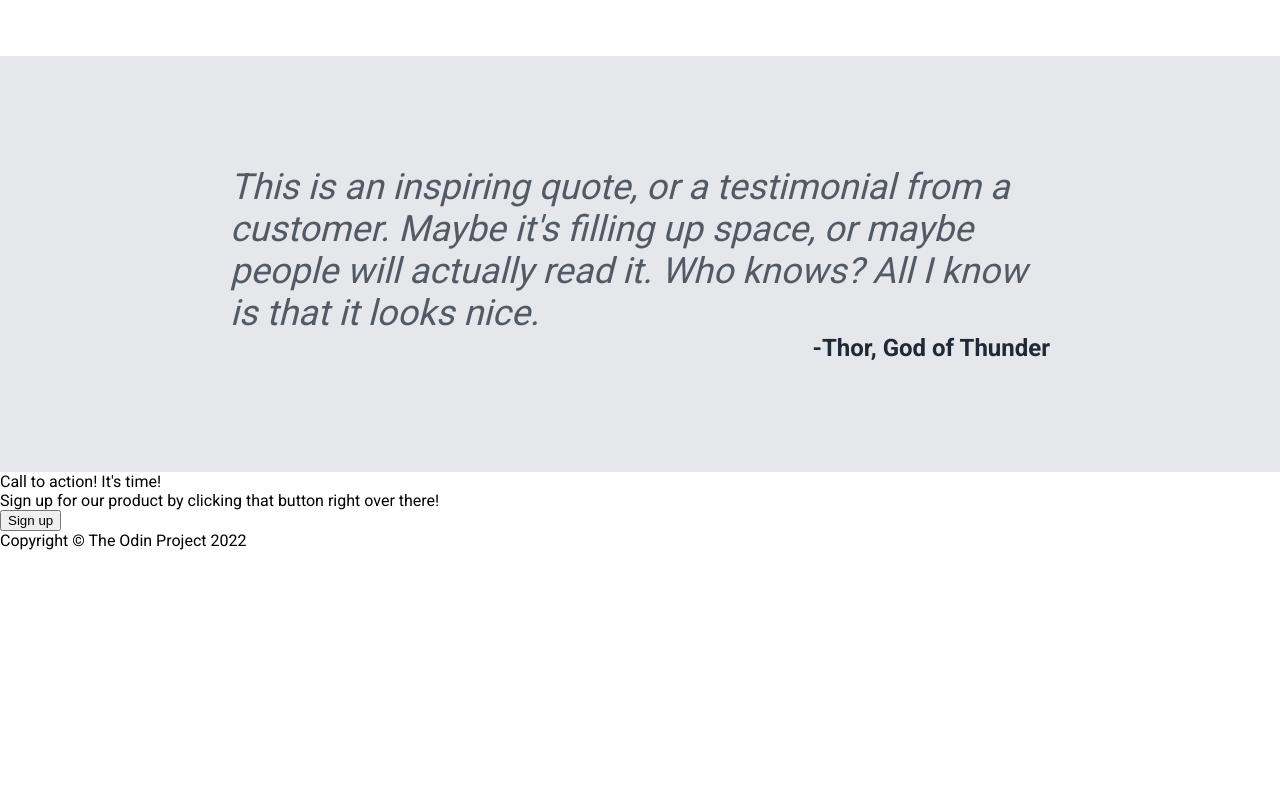
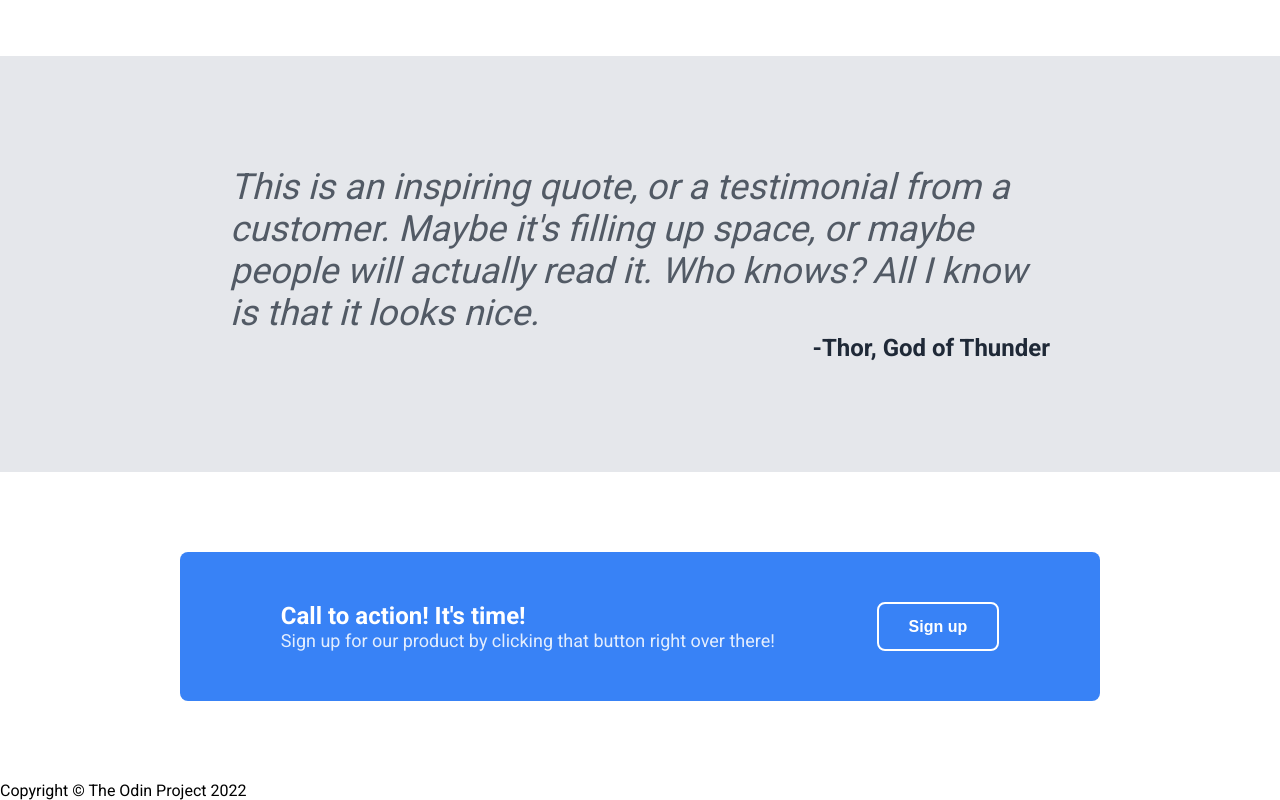
Before and after one commit to diegorodriguezt1/Landing-Page, a plain HTML site: page index.html in a window 1280 px wide. Shown: the part 875-1675 px from the top of the page. Before the commit the page ends 1425 px from the top, so only its background shows below. Drawn offline with Linux system fonts and the light colour scheme.

Commit message:
Fixed div class 'sign' in the index. Positioned the subscription to the product, colored and font sized in the style.css

```diff
--- a/index.html
+++ b/index.html
@@ -59,7 +59,7 @@
             <div class="ll-head">Call to action! It's time!</div>
             <div class="ll-sub">Sign up for our product by clicking that button right over there!</div>
         </div>
-        <button class="sign1">Sign up</button>
+        <button class="sign two">Sign up</button>
     </div>
     <div class="footer">Copyright © The Odin Project 2022</div>
 </body>
--- a/style.css
+++ b/style.css
@@ -131,3 +131,32 @@ a {
     color: #1F2937;
     padding-bottom: -20px;
 }
+
+.last {
+    display: flex;
+    flex-flow: row wrap;
+    justify-content: space-around;
+    background-color: #3882F6;
+    border-radius: 8px;
+    margin: 80px;
+    margin-left: 180px;
+    margin-right: 180px;
+    padding: 50px;
+}
+
+.ll-head {
+    color: white;
+    font-size: 24px;
+    font-weight: bold;
+}
+
+.ll-sub {
+    color: rgba(255, 255, 255, 0.863);
+    font-size: 18px;
+}
+
+.sign.two {
+    border-color: white;
+    border-width: 2px;
+    border-style: solid;
+}
```
